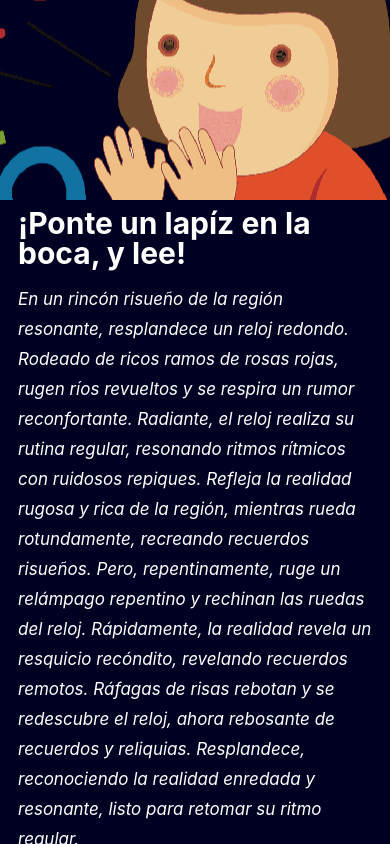
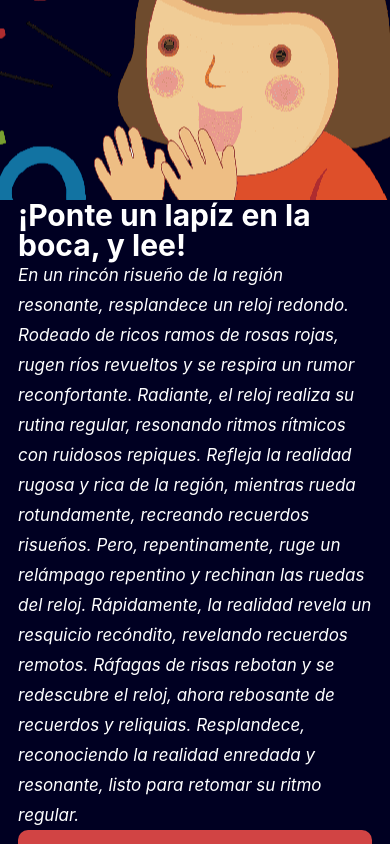
Before and after one commit to vicdeveloperr/BlaBlaBla-React-Native-App, a React Native app in the folder BlaBlaBla/: screen / in a window 390 px wide. Built offline with nearby package versions, Linux system fonts and the light colour scheme.

Commit message:
Redistribuye el espacio en el del contenedor

```diff
--- a/BlaBlaBla/App.tsx
+++ b/BlaBlaBla/App.tsx
@@ -16,7 +16,8 @@ const styles = StyleSheet.create({
   container: {
     backgroundColor: '#002',
     alignItems: 'center',
-    justifyContent: 'flex-start',
-    paddingHorizontal: 18
+    justifyContent: 'space-around',
+    paddingHorizontal: 18,
+    maxHeight: 950
   },
 });
--- a/BlaBlaBla/src/components/DictionTraining.tsx
+++ b/BlaBlaBla/src/components/DictionTraining.tsx
@@ -39,11 +39,11 @@ const DictionTraining: React.FC = () => {
                 require('../../assets/personTalking.png')
             }
         />
-        <Text style={[styles.textNormal, styles.h1, styles.marginBetweenContent]}>¡Ponte un lapíz en la boca, y lee!</Text>
+        <Text style={[styles.textNormal, styles.h1]}>¡Ponte un lapíz en la boca, y lee!</Text>
         {/* Mostrar el trabalenguas actual */}
-        <Text style={[styles.textNormal, styles.marginBetweenContent]}>{tongueTwister}</Text>
+        <Text style={[styles.textNormal]}>{tongueTwister}</Text>
         {/* Botón para generar un nuevo trabalenguas */}
-        <TouchableOpacity style={[styles.button, styles.marginBetweenContent]} onPress={generateRandomTongueTwister}>
+        <TouchableOpacity style={[styles.button]} onPress={generateRandomTongueTwister}>
             <Text style={[styles.textNormal, styles.textButton]}>Generar nuevo trabalenguas</Text>
         </TouchableOpacity>
     </>
@@ -78,9 +78,6 @@ const styles = StyleSheet.create({
         fontWeight: 'bold',
         textAlign: 'center',
         fontStyle: 'normal'
-    },
-    marginBetweenContent: {
-        marginVertical: 8
     }
 });
 
```
